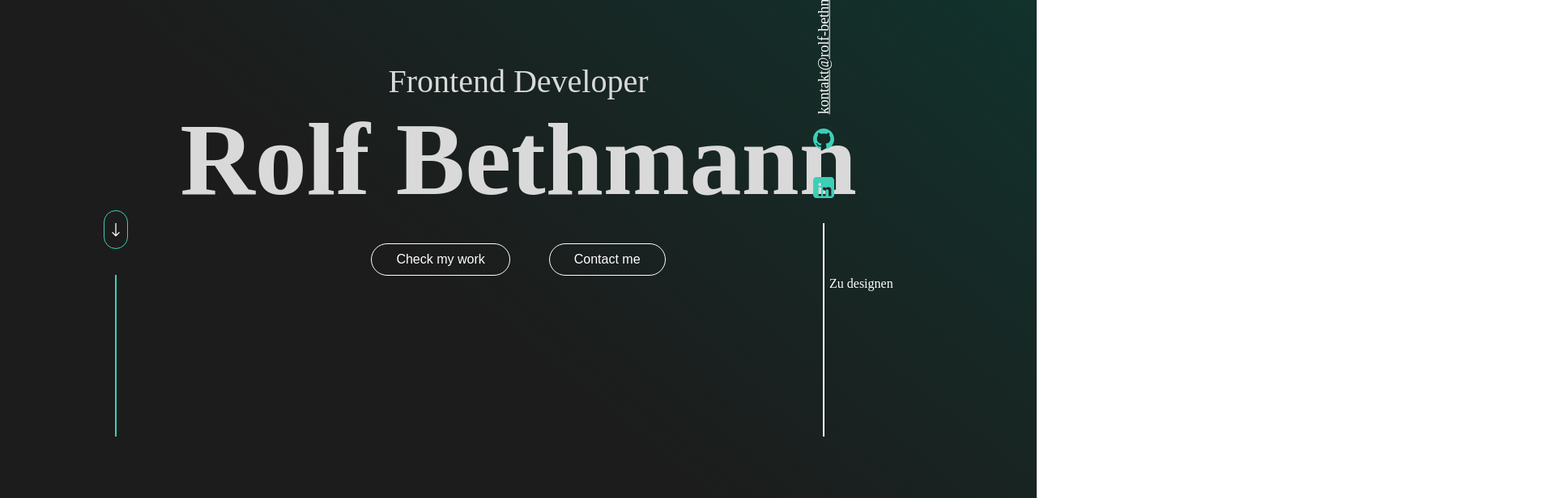
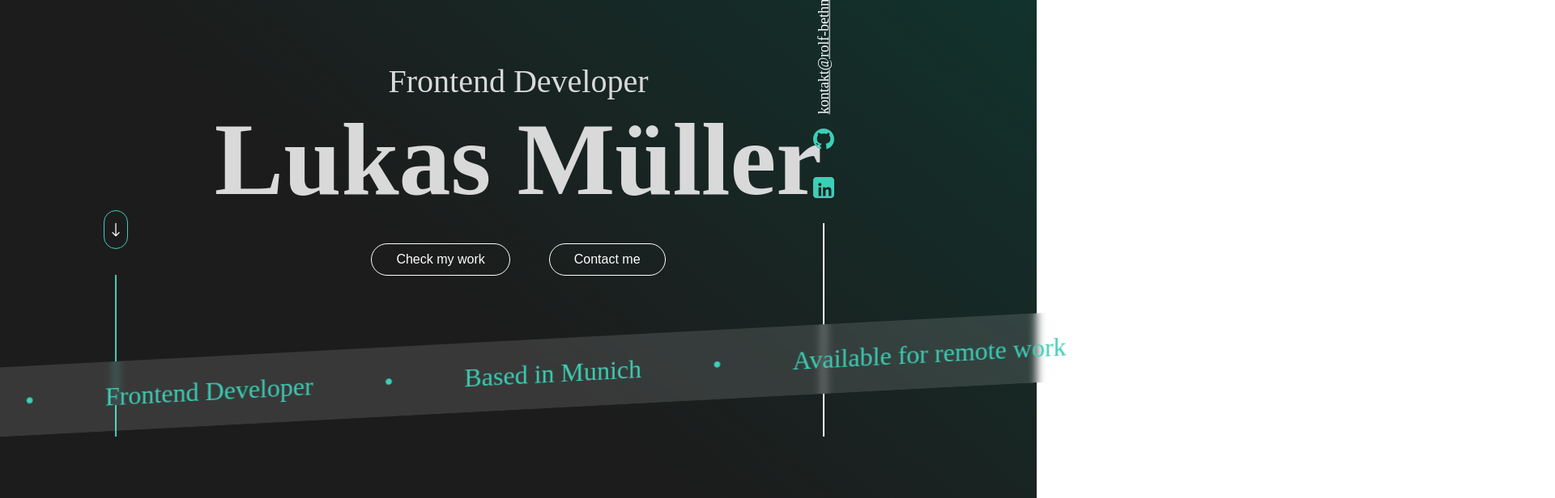
Before and after one commit to bethmannRolf/portfolio, an Angular app: page / in a window 1280 px wide. Shown: the part 260-876 px from the top of the page at 81% size, 1920 px wide, since content can reach past the window. Built offline with nearby package versions, Linux system fonts and the light colour scheme.

Commit message:
fnished marquee

```diff
--- a/src/app/atf/atf.component.css
+++ b/src/app/atf/atf.component.css
@@ -16,39 +16,56 @@
 }
 
 .marquee {
-  white-space: nowrap;
-  /* Verhindert Umbrüche */
   overflow: hidden;
   /* Versteckt überflüssigen Text */
-  display: block;
-  position: relative;
-  animation: marquee-animation 10s linear infinite;
+  background-color: rgba(255, 255, 255, 0.12);
+  color: #3DCFB6;
+  height: 62px;
+  width: 100vw;
+  /* 100% der Ansicht */
+  padding: 12px 32px;
+  font-size: 32px;
+  font-weight: 400;
+  line-height: 120%;
+  letter-spacing: 0%;
+  font-weight: 400;
+  display: flex;
+  align-items: center;
+  position: absolute;
+  bottom: 70px;
+  /* An den unteren Rand der Landingpage anheften */
+  left: 0;
+  backdrop-filter: blur(5.3px);
+  z-index: 10;
+  /* Hier wird der schräge Effekt auf die äußere div angewendet */
+  transform: skewY(-3deg);
+  /* Skewing nach unten */
+  transform-origin: top right;
+  /* Skewing beginnt oben rechts */
 }
 
-/* Animation für das Schriftband */
-.marquee {
-  white-space: nowrap;
-  /* Kein Zeilenumbruch */
-  overflow: hidden;
-  /* Text außerhalb ausblenden */
-  display: block;
-  position: relative;
-  animation: marquee-animation 50s linear infinite;
+/* Der animierte Wrapper */
+.marquee-content {
+  display: flex;
+  justify-content: space-between;
+  min-width: 200%;
+  /* Doppelte Breite für flüssiges Scrollen */
+  animation: marquee-animation 15s linear infinite;
 }
 
-/* Animation für schrägen Verlauf */
+/* Animation für den Lauftext */
 @keyframes marquee-animation {
-  from {
-    transform: translate(100%, -10px);
-    /* Start: rechts, leicht höher */
+  0% {
+    transform: translateX(0);
+    /* Startet von links */
   }
-  to {
-    transform: translate(-100%, 100px);
-    /* Ende: links, etwas tiefer */
+  100% {
+    transform: translateX(-50%);
+    /* Bewegt sich um die Hälfte des Inhalts (um nahtlos zu starten) */
   }
 }
 
-.marquee:hover {
+.marquee:hover .marquee-content {
   animation-play-state: paused;
 }
 
--- a/src/app/atf/atf.component.html
+++ b/src/app/atf/atf.component.html
@@ -4,7 +4,7 @@
     <div class="main-text-landingpage">
         <span class="job-title">Frontend Developer</span>
         <div class="name-and-button">
-            <span class="name-title">Rolf Bethmann</span>
+            <span class="name-title">Lukas Müller</span>
             <div class="sub-heading-buttons">
                 <button class="atf-button"><span class="atf-button-text">Check my work</span></button>
                 <button class="atf-button"><span class="atf-button-text">Contact me</span></button>
@@ -16,8 +16,22 @@
 
 
         <div class="marquee">
-Zu designen
+            <div class="marquee-content">
+                <span>Available for remote work</span>
+                <span class="dot">•</span>
+                <span>Frontend Developer</span>
+                <span class="dot">•</span>
+                <span>Based in Munich</span>
+                <span class="dot">•</span>
+                <span>Available for remote work</span> <!-- Doppelte Inhalte für Endlos-Scrolling -->
+                <span class="dot">•</span>
+                <span>Frontend Developer</span>
+                <span class="dot">•</span>
+                <span>Based in Munich</span>
+
         </div>
+
+
     </div>
 
     <div class="line-container-left">
--- a/src/app/atf/atf.component.scss
+++ b/src/app/atf/atf.component.scss
@@ -18,50 +18,55 @@
 
 
 }
-
+///////////////////////////////
 
 .marquee {
-    white-space: nowrap;
-    /* Verhindert Umbrüche */
-    overflow: hidden;
-    /* Versteckt überflüssigen Text */
-    display: block;
-    position: relative;
+    overflow: hidden; /* Versteckt überflüssigen Text */
+    background-color: rgba(255, 255, 255, 0.12);
+    color: #3DCFB6;
+    height: 62px;
+    width: 100vw; /* 100% der Ansicht */
+    padding: 12px 32px;
+    font-size: 32px;
+    font-weight: 400;
+    line-height: 120%;
+    letter-spacing: 0%;
+    font-weight: 400;
+    display: flex;
+    align-items: center;
+    position: absolute;
+    bottom: 70px; /* An den unteren Rand der Landingpage anheften */
+    left: 0;
+    backdrop-filter: blur(5.3px);
+    z-index: 10;
 
-    animation: marquee-animation 10s linear infinite;
+    /* Hier wird der schräge Effekt auf die äußere div angewendet */
+    transform: skewY(-3deg); /* Skewing nach unten */
+    transform-origin: top right; /* Skewing beginnt oben rechts */
   }
 
-/* Animation für das Schriftband */
-.marquee {
-    white-space: nowrap;
-    /* Kein Zeilenumbruch */
-    overflow: hidden;
-    /* Text außerhalb ausblenden */
-    display: block;
-    position: relative;
-
-    animation: marquee-animation 50s linear infinite;
+  /* Der animierte Wrapper */
+  .marquee-content {
+    display: flex;
+    justify-content: space-between;
+    min-width: 200%; /* Doppelte Breite für flüssiges Scrollen */
+    animation: marquee-animation 15s linear infinite;
   }
 
-/* Animation für schrägen Verlauf */
+  /* Animation für den Lauftext */
 @keyframes marquee-animation {
-    from {
-        transform: translate(100%, -10px);
-        /* Start: rechts, leicht höher */
+  0% {
+    transform: translateX(0); /* Startet von links */
   }
-
-    to {
-        transform: translate(-100%, 100px);
-        /* Ende: links, etwas tiefer */
+  100% {
+    transform: translateX(-50%); /* Bewegt sich um die Hälfte des Inhalts (um nahtlos zu starten) */
   }
 }
-
-
-.marquee:hover {
+  .marquee:hover .marquee-content {
     animation-play-state: paused;
   }
 
-
+////////////////////////////////////////
 .main-text-landingpage {
     display: flex;
     justify-content: center;
```
Also changed, not shown: src/app/atf/atf.component.min.css. Lines whose indentation alone changed are shown as unchanged.
